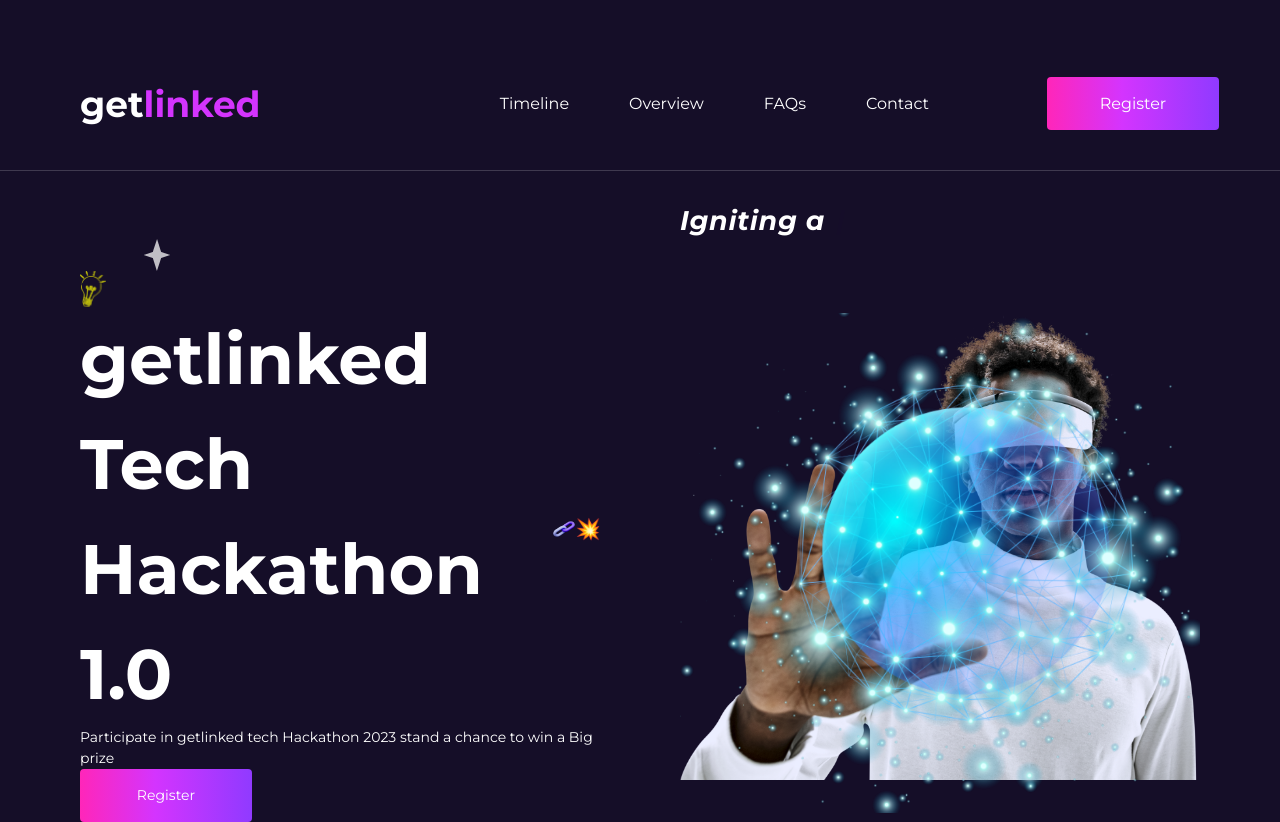
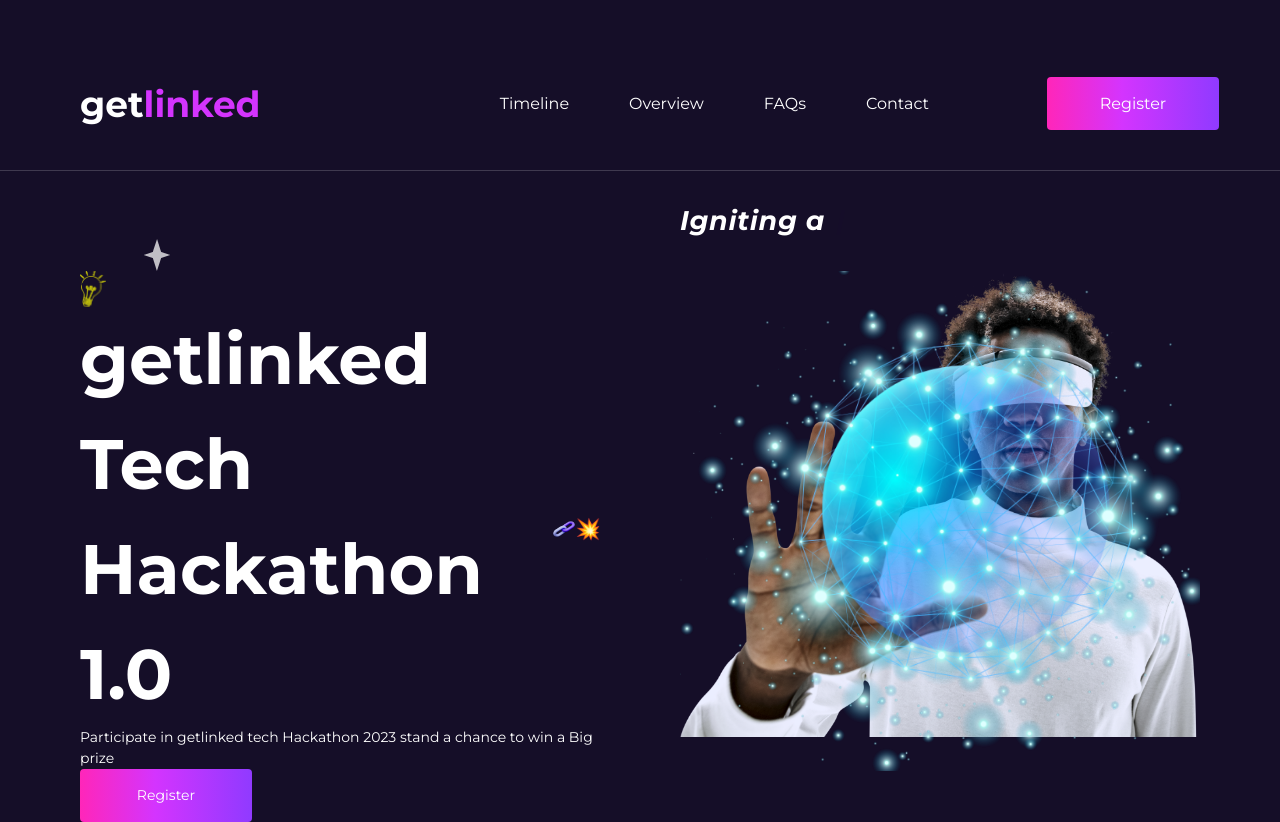
Before and after one commit to Emmanuel-Ingwe/getlinked-testweb, a Next.js app: page / in a window 1280 px wide. Built offline with nearby package versions, Linux system fonts and the light colour scheme; a web font is replaced by a local one.

Commit message:
itemssrt

```diff
--- a/components/Landing/Hero/index.tsx
+++ b/components/Landing/Hero/index.tsx
@@ -8,7 +8,7 @@ const index = (props: Props) => {
   return (
     <>
         <section id="" className="container">
-            <div className="grid xl:grid-cols-2 gap-8 xl:gap-20 items-center">
+            <div className="grid xl:grid-cols-2 gap-8 xl:gap-20 items items-start">
                 <div className="">
                     <div className="">
                         <div className="">
@@ -36,8 +36,8 @@ const index = (props: Props) => {
                 </div>
 
                 <div className="flex justify-end relative">
-                            <Image src="/Images/hero-img.png" alt="" width={928} height={715} className='' />
-                            <img src="/Images/image-1@2x.png" alt=""  height={641} width={667} className='absolute' />
+                        <Image src="/Images/hero-img.png" alt="" width={928} height={715} className='' />
+                        <img src="/Images/image-1@2x.png" alt=""  height={641} width={667} className='absolute' />
                 </div>
             </div>
         </section>
```
